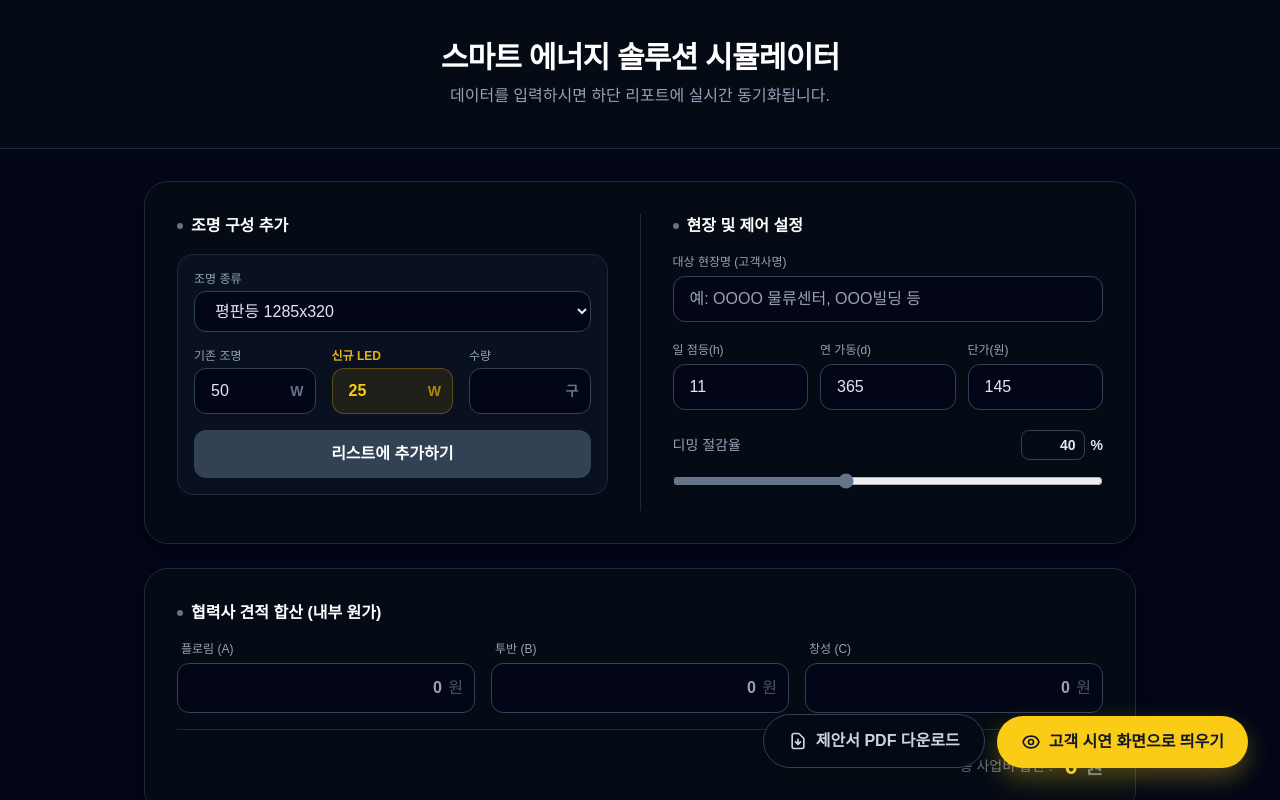
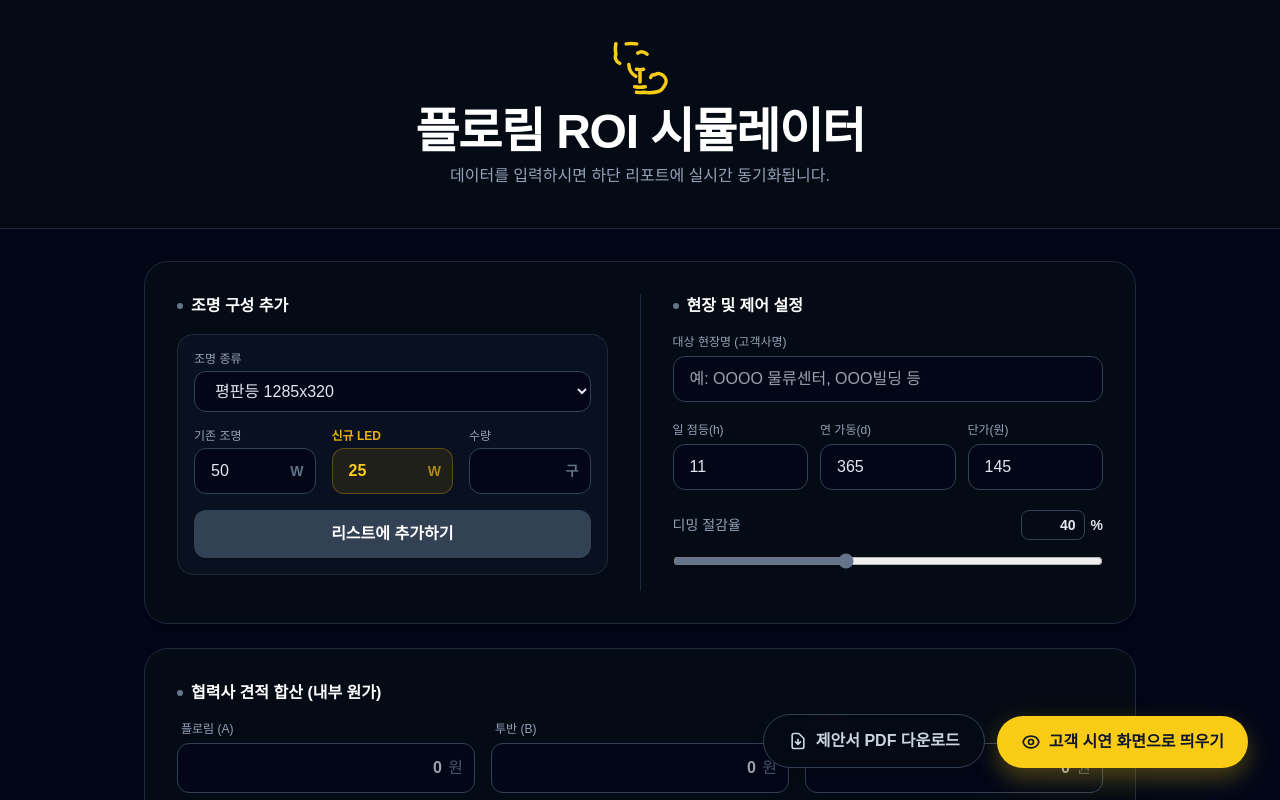
Before and after one commit to flolim-mj54/roi-calculator, a React (Vite) app: page / in a window 1280 px wide. Shown: the top 800 px of the page. Built offline with nearby package versions, Linux system fonts and the light colour scheme; a web font is replaced by a local one; what @react-pdf/renderer would draw is missing.

Commit message:
타이틀 아이콘 변경

```diff
--- a/src/App.tsx
+++ b/src/App.tsx
@@ -212,6 +212,7 @@
               <View style={pdfStyles.cardSlate}>
                 <Text style={pdfStyles.cardLabelSlate}>예상 투자수익률 (ROI)</Text>
                 <View style={pdfStyles.valContainer}>
+                  {/* 💡 이 부분 오타 수정 완료! (pdfSlate -> pdfStyles) */}
                   <Text style={{ ...pdfStyles.subSlate, color: 'transparent' }}>spacer</Text>
                   <Text>
                     <Text style={pdfStyles.valSlate}>{data.roi.toFixed(1)}</Text>
@@ -223,6 +224,7 @@
               <View style={pdfStyles.cardYellow}>
                 <Text style={pdfStyles.cardLabelYellow}>투자금 전액 회수 기간</Text>
                 <View style={pdfStyles.valContainer}>
+                  {/* 💡 이 부분 오타 수정 완료! (pdfYellow -> pdfStyles) */}
                   <Text style={{ ...pdfStyles.subYellow, color: 'transparent' }}>spacer</Text>
                   <Text>
                     <Text style={pdfStyles.valYellow}>{data.totalSave > 0 && data.totalCost > 0 ? data.paybackYears.toFixed(1) : '0'}</Text>
@@ -389,7 +391,6 @@
           .custom-scrollbar::-webkit-scrollbar-thumb { background: #334155; border-radius: 10px; }
           .custom-scrollbar::-webkit-scrollbar-thumb:hover { background: #475569; }
 
-          /* 숫자 입력 창의 위아래 스피너(화살표) 숨기기 (깔끔한 UI를 위해) */
           input[type="number"]::-webkit-inner-spin-button,
           input[type="number"]::-webkit-outer-spin-button {
             -webkit-appearance: none;
@@ -401,7 +402,6 @@
         `}
       </style>
 
-      {/* 플로팅 버튼 */}
       <div className="fixed bottom-5 right-5 md:bottom-8 md:right-8 z-50 flex flex-col-reverse sm:flex-row items-end gap-3 animate-fade-in">
         <button
           onClick={handleDownloadPDF}
@@ -430,17 +430,20 @@
         </button>
       </div>
 
-      {/* ===================== 상단: 대시보드 ===================== */}
       {!isPreviewMode && (
         <div className={isPdfGenerating ? "hidden" : "block"}>
           <div className="border-b border-slate-800 bg-[#050b14] py-10 text-center relative overflow-hidden">
-            <h1 className="text-2xl md:text-3xl font-black text-white mb-2 tracking-tight relative z-10">스마트 에너지 솔루션 시뮬레이터</h1>
+            <div className="flex flex-col items-center gap-2 mb-2 relative z-10">
+              <svg className="w-12 h-12 md:w-14 md:h-14 text-yellow-400 mb-1" fill="none" viewBox="0 0 24 24" stroke-width="1.5" stroke="currentColor">
+                <path stroke-linecap="round" stroke-linejoin="round" d="M12 18v-5.25m0 0a6.01 6.01 0 0 0 1.5-.189m-1.5.189a6.01 6.01 0 0 1-1.5-.189m3.75 7.478a12.06 12.06 0 0 1-4.5 0m3.75 2.343a9.016 9.016 0 0 1-3 0m3 0c.811.121 1.631.187 2.463.187 1.353 0 2.671-.165 3.927-.487a6.017 6.017 0 0 0 1.625-1.129 6.017 6.017 0 0 0 1.129-1.625 3.016 3.016 0 0 0-.487-3.927 3.016 3.016 0 0 0-3.927-.487 1.516 1.516 0 0 0-1.625 1.129m-6.42-.487A6.017 6.017 0 0 1 7.218 10.5m-3.927-.487A3.016 3.016 0 0 1 1.666 6.086m0 0A12.06 12.06 0 0 1 1.666 1.586M6.086 1.666A12.06 12.06 0 0 1 10.586 1.666m.487 3.927a3.016 3.016 0 0 1 3.927.487" />
+              </svg>
+              <h1 className="text-3xl md:text-4xl lg:text-5xl font-black text-white tracking-tight relative z-10">플로림 ROI 시뮬레이터</h1>
+            </div>
             <p className="text-slate-400 text-sm md:text-base font-medium relative z-10">데이터를 입력하시면 하단 리포트에 실시간 동기화됩니다.</p>
           </div>
 
           <div className="container mx-auto px-4 max-w-5xl mt-8 space-y-6 mb-10">
             <div className="bg-[#050b14] p-6 lg:p-8 rounded-3xl border border-slate-800 flex flex-col md:flex-row gap-8 shadow-xl">
-
               <div className="flex-1 flex flex-col w-full min-h-0">
                 <h2 className="text-white font-bold mb-4 flex items-center gap-2 text-base"><span className="w-1.5 h-1.5 rounded-full bg-slate-500"></span>조명 구성 추가</h2>
                 <div className="bg-slate-900/50 p-4 rounded-2xl border border-slate-800 mb-4 shrink-0">
@@ -466,7 +469,6 @@
                   </div>
                   <button onClick={handleAddLight} className="w-full bg-slate-700 hover:bg-slate-600 text-white font-bold py-3 rounded-xl text-base transition-colors shadow-sm">리스트에 추가하기</button>
                 </div>
-
                 {lights.length > 0 && (
                   <div className="mt-2 border border-slate-800 rounded-xl flex-1 flex flex-col min-h-[150px] max-h-[250px] overflow-hidden bg-[#020617]/30">
                     <div className="flex-1 overflow-y-auto custom-scrollbar min-h-0">
@@ -494,22 +496,17 @@
                   </div>
                 )}
               </div>
-
               <div className="flex-1 border-t md:border-t-0 md:border-l border-slate-800 pt-6 md:pt-0 md:pl-8">
                 <h2 className="text-white font-bold mb-4 flex items-center gap-2 text-base"><span className="w-1.5 h-1.5 rounded-full bg-slate-500"></span>현장 및 제어 설정</h2>
-
                 <div className="mb-5">
                   <label className="text-xs text-slate-400 mb-1.5 block">대상 현장명 (고객사명)</label>
                   <input type="text" value={siteName} onChange={(e)=>setSiteName(e.target.value)} placeholder="예: OOOO 물류센터, OOO빌딩 등" className="w-full bg-[#020617] border border-slate-700 rounded-xl px-4 py-2.5 text-base text-slate-200 focus:border-slate-500 outline-none transition-colors" />
                 </div>
-
                 <div className="grid grid-cols-3 gap-3 mb-5">
                   <div><label className="text-xs text-slate-400 mb-1.5 block whitespace-nowrap">일 점등(h)</label><input type="number" value={hours} onChange={(e)=>setHours(e.target.value)} className="w-full bg-[#020617] border border-slate-700 rounded-xl px-4 py-2.5 text-base text-slate-200" /></div>
                   <div><label className="text-xs text-slate-400 mb-1.5 block whitespace-nowrap">연 가동(d)</label><input type="number" value={days} onChange={(e)=>setDays(e.target.value)} className="w-full bg-[#020617] border border-slate-700 rounded-xl px-4 py-2.5 text-base text-slate-200" /></div>
                   <div><label className="text-xs text-slate-400 mb-1.5 block whitespace-nowrap">단가(원)</label><input type="number" value={rate} onChange={(e)=>setRate(e.target.value)} className="w-full bg-[#020617] border border-slate-700 rounded-xl px-4 py-2.5 text-base text-slate-200" /></div>
                 </div>
-
-                {/* 💡 디밍 절감율: 숫자 입력 + 슬라이더 동시 적용 */}
                 <div>
                   <div className="flex justify-between items-center text-sm mb-2">
                     <span className="text-slate-400 whitespace-nowrap">디밍 절감율</span>
@@ -540,7 +537,6 @@
                 </div>
               </div>
             </div>
-
             <div className="bg-[#050b14] p-6 lg:p-8 rounded-3xl border border-slate-800 shadow-xl mb-12">
               <h2 className="text-white font-bold mb-4 flex items-center gap-2 text-base"><span className="w-1.5 h-1.5 rounded-full bg-slate-500"></span>협력사 견적 합산 (내부 원가)</h2>
               <div className="grid grid-cols-1 md:grid-cols-3 gap-4 mb-4">
@@ -567,12 +563,11 @@
         </div>
       )}
 
-      {/* ===================== 하단: 시연 화면 (웹 뷰) ===================== */}
+      {/* 고객 시연 화면 (웹 뷰) */}
       <div className={`container mx-auto transition-all duration-500 ${isPreviewMode ? 'max-w-5xl mt-0 px-0' : 'max-w-5xl mt-8 px-4'} ${isPdfGenerating ? 'hidden' : 'block'}`}>
         <div className={`bg-[#050b14] shadow-2xl relative overflow-hidden border border-slate-800 ${isPreviewMode ? 'rounded-none border-x-0 border-b-0' : 'md:rounded-3xl'} flex flex-col min-h-screen`}>
           <div className="absolute top-0 left-0 w-full h-2 md:h-3 bg-slate-700 z-20"></div>
           <div className="absolute bottom-0 left-0 w-full h-2 md:h-3 bg-slate-700 z-20"></div>
-
           <div className="flex-1 flex flex-col w-full h-full relative z-10">
             <div className={`px-5 sm:px-8 lg:px-12 ${isPreviewMode ? 'pt-6 md:pt-10' : 'pt-8 md:pt-14'}`}>
               <div className="flex flex-col lg:flex-row lg:justify-between lg:items-center pb-4 border-b border-slate-800 mb-6">
@@ -588,9 +583,7 @@
               </div>
               {!isPreviewMode && <p className="text-slate-400 text-xs sm:text-sm lg:text-base font-medium break-keep mb-8">귀사의 현장 운영 데이터를 기반으로 산출된 초고효율 LED 및 IoT 스마트 제어 시스템 도입에 따른 <strong className="text-white">예상 에너지 절감액 및 투자 회수(ROI) 분석 결과</strong>입니다.</p>}
             </div>
-
             <div className={`px-5 sm:px-8 lg:px-12 flex-1 flex flex-col justify-center ${isPreviewMode ? 'pt-2 lg:pt-4' : ''}`}>
-
               <div className="mb-6 lg:mb-8 shrink-0">
                 <h3 className="text-base lg:text-xl font-black border-l-[4px] lg:border-l-[5px] border-slate-600 text-white pl-3 lg:pl-4 mb-3 lg:mb-5 break-keep whitespace-nowrap">교체 대상 조명 내역</h3>
                 <div className="flex flex-col w-full max-h-[250px] lg:max-h-[300px] bg-slate-900 border border-slate-800 rounded-xl lg:rounded-2xl overflow-hidden">
@@ -639,19 +632,14 @@
                   )}
                 </div>
               </div>
-
               <div className="flex flex-col w-full mb-8 lg:mb-12 shrink-0">
-
                 <div className="bg-slate-900/50 border border-slate-800 px-5 py-4 rounded-xl flex flex-col sm:flex-row items-center justify-center gap-2 lg:gap-4 mb-6 lg:mb-8">
                   <span className="text-[11px] lg:text-sm font-bold text-slate-400 whitespace-nowrap">※ 시뮬레이션 적용 기준</span>
                   <span className="text-[11px] lg:text-xs text-slate-500">전력 단가 <strong className="text-slate-300">{rate || 0}원/kWh</strong> <span className="mx-1 lg:mx-2">|</span> 운영 <strong className="text-slate-300">{hours || 0}h/365d</strong> <span className="mx-1 lg:mx-2">|</span> 스마트 디밍 <strong className="text-slate-300">{dimmingRate}%</strong></span>
                 </div>
-
                 <div className="flex flex-col lg:flex-row gap-6 lg:gap-8 w-full">
-
                   <div className="flex-1 flex flex-col w-full">
                     <h3 className="text-base lg:text-lg font-black border-l-[4px] lg:border-l-[5px] border-slate-600 text-white pl-3 lg:pl-4 mb-4 break-keep whitespace-nowrap">요금 절감 상세 비교</h3>
-
                     <div className="flex flex-col gap-3 lg:gap-4">
                       <div className="w-full min-h-[110px] lg:min-h-[130px] bg-slate-900 border border-slate-800 p-4 lg:p-5 rounded-xl flex flex-col">
                         <span className="text-slate-500 font-bold text-xs lg:text-sm break-keep whitespace-nowrap self-start">개선 전 (기존 요금)</span>
@@ -663,7 +651,6 @@
                           </div>
                         </div>
                       </div>
-
                       <div className="w-full min-h-[110px] lg:min-h-[130px] bg-slate-800 border border-slate-700 p-4 lg:p-5 rounded-xl flex flex-col">
                         <span className="text-slate-300 font-bold text-xs lg:text-sm break-keep whitespace-nowrap self-start">도입 후 예상 요금</span>
                         <div className="mt-auto flex flex-col items-end pt-3 w-full">
@@ -674,7 +661,6 @@
                           </div>
                         </div>
                       </div>
-
                       <div className="w-full min-h-[110px] lg:min-h-[130px] bg-yellow-500/10 border-2 border-yellow-500/50 p-4 lg:p-5 rounded-xl flex flex-col">
                         <span className="text-yellow-500 font-black text-sm lg:text-base break-keep whitespace-nowrap leading-tight self-start">순수 요금 절감액</span>
                         <div className="mt-auto flex flex-col items-end pt-3 w-full">
@@ -687,11 +673,9 @@
                       </div>
                     </div>
                   </div>
-
                   <div className="flex-1 flex flex-col w-full">
                     <h3 className="block lg:hidden text-base font-black border-l-[4px] border-slate-600 text-white pl-3 mb-4 break-keep whitespace-nowrap">투자 성과 요약</h3>
                     <h3 className="hidden lg:block text-lg font-black border-l-[5px] border-slate-600 text-white pl-4 mb-4 break-keep whitespace-nowrap">투자 성과 요약</h3>
-
                     <div className="flex flex-col gap-3 lg:gap-4">
                       <div className="w-full min-h-[110px] lg:min-h-[130px] bg-slate-900 border border-slate-800 p-4 lg:p-5 rounded-xl flex flex-col">
                         <span className="text-slate-500 font-bold text-xs lg:text-sm break-keep whitespace-nowrap self-start">총 투자 사업비</span>
@@ -703,7 +687,6 @@
                           </div>
                         </div>
                       </div>
-
                       <div className="w-full min-h-[110px] lg:min-h-[130px] bg-slate-800 border border-slate-700 p-4 lg:p-5 rounded-xl flex flex-col">
                         <span className="text-slate-300 font-bold text-xs lg:text-sm break-keep whitespace-nowrap self-start">예상 투자수익률 (ROI)</span>
                         <div className="mt-auto flex flex-col items-end pt-3 w-full">
@@ -714,7 +697,6 @@
                           </div>
                         </div>
                       </div>
-
                       <div className="w-full min-h-[110px] lg:min-h-[130px] bg-yellow-500/10 border-2 border-yellow-500/50 p-4 lg:p-5 rounded-xl flex flex-col">
                         <span className="text-yellow-500 font-black text-sm lg:text-base break-keep whitespace-nowrap leading-tight self-start">투자금 전액 회수 기간</span>
                         <div className="mt-auto flex flex-col items-end pt-3 w-full">
@@ -727,10 +709,8 @@
                       </div>
                     </div>
                   </div>
-
                 </div>
               </div>
-
               <div className="mt-auto pt-8 pb-8 md:pt-14 md:pb-14 text-center z-10 border-t border-slate-800 flex flex-col justify-center shrink-0">
                 <p className="text-[10px] lg:text-xs mb-1.5 text-slate-500">본 분석 리포트의 데이터는 입력된 시뮬레이션 수치를 기반으로 산출된 예상치이며, 실제 현장 상황에 따라 차이가 발생할 수 있습니다.</p>
                 <p className="text-[11px] lg:text-sm font-bold text-slate-400">주식회사 플로림 | 1660-0687</p>
```
